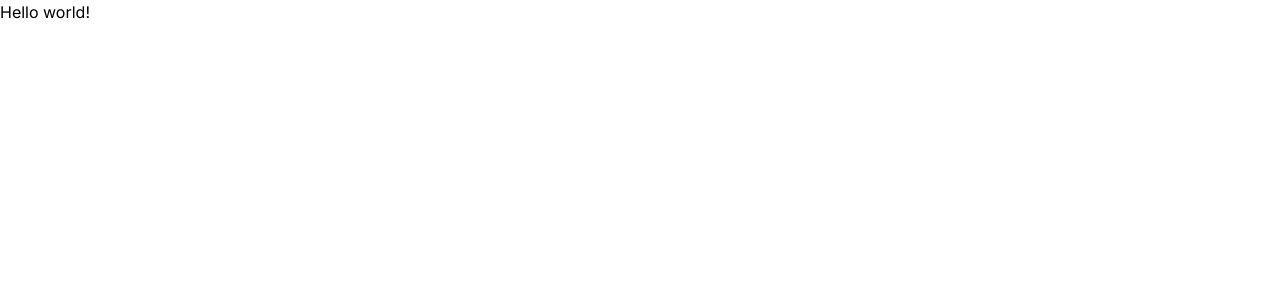
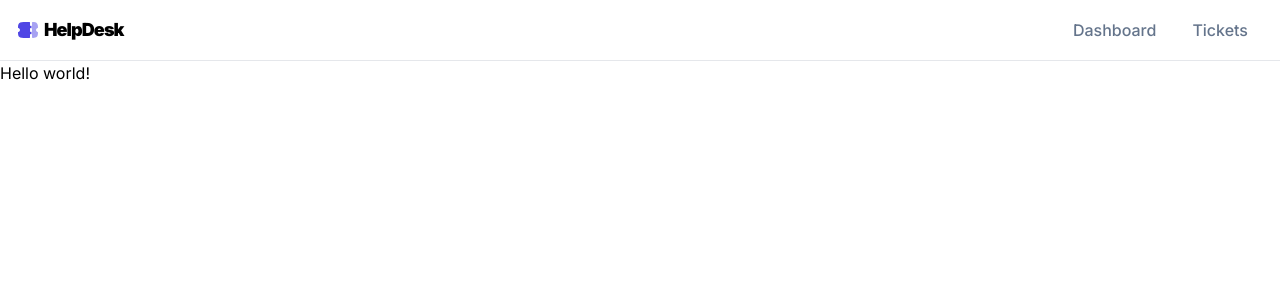
Before and after one commit to hessamkhoobkar/helpdesk-updated, a Next.js app: page / in a window 1280 px wide. Shown: the top 300 px of the page. Built offline with nearby package versions, Linux system fonts and the light colour scheme.

Commit message:
build and add navbar

```diff
--- /dev/null
+++ b/app/Navbar.tsx
@@ -0,0 +1,36 @@
+import { HelpLogo } from "@/assets/icons/HelpLogo";
+import Link from "next/link";
+
+export default function Navbar() {
+  const links = [
+    { label: "Dashboard", href: "/" },
+    { label: "Tickets", href: "/tickets" },
+  ];
+
+  return (
+    <nav className="w-full flex justify-start items-center border-b p-4">
+      <Link
+        className="flex justify-start items-center font-black tracking-tighter text-lg gap-1"
+        href="/"
+      >
+        <HelpLogo className="text-2xl text-indigo-600" />
+        <span>HelpDesk</span>
+      </Link>
+
+      <ul className="ms-auto flex justify-start items-center gap-1">
+        {links.map(({ label, href }: { label: string; href: string }) => {
+          return (
+            <li key={label}>
+              <Link
+                className="font-medium text-slate-500 rounded-lg px-4 py-3 hover:bg-slate-950 hover:text-slate-100 transition-all duration-200 ease-in-out"
+                href={href}
+              >
+                {label}
+              </Link>
+            </li>
+          );
+        })}
+      </ul>
+    </nav>
+  );
+}
--- a/app/layout.tsx
+++ b/app/layout.tsx
@@ -1,22 +1,26 @@
-import './globals.css'
-import type { Metadata } from 'next'
-import { Inter } from 'next/font/google'
+import "./globals.css";
+import type { Metadata } from "next";
+import { Inter } from "next/font/google";
+import Navbar from "./Navbar";
 
-const inter = Inter({ subsets: ['latin'] })
+const inter = Inter({ subsets: ["latin"] });
 
 export const metadata: Metadata = {
-  title: 'Create Next App',
-  description: 'Generated by create next app',
-}
+  title: "Create Next App",
+  description: "Generated by create next app",
+};
 
 export default function RootLayout({
   children,
 }: {
-  children: React.ReactNode
+  children: React.ReactNode;
 }) {
   return (
     <html lang="en">
-      <body className={inter.className}>{children}</body>
+      <body className={inter.className}>
+        <Navbar />
+        <main>{children}</main>
+      </body>
     </html>
-  )
+  );
 }
```
